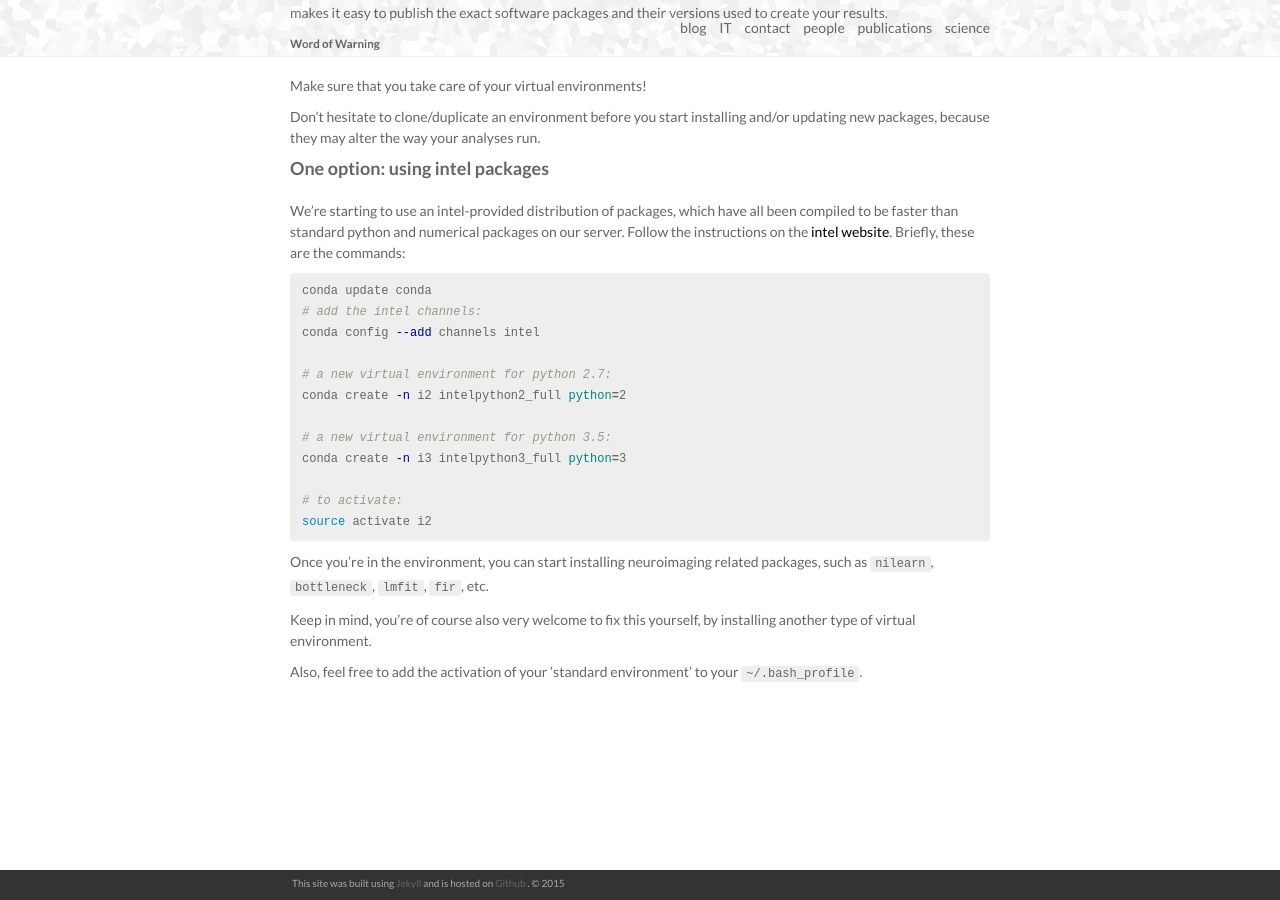
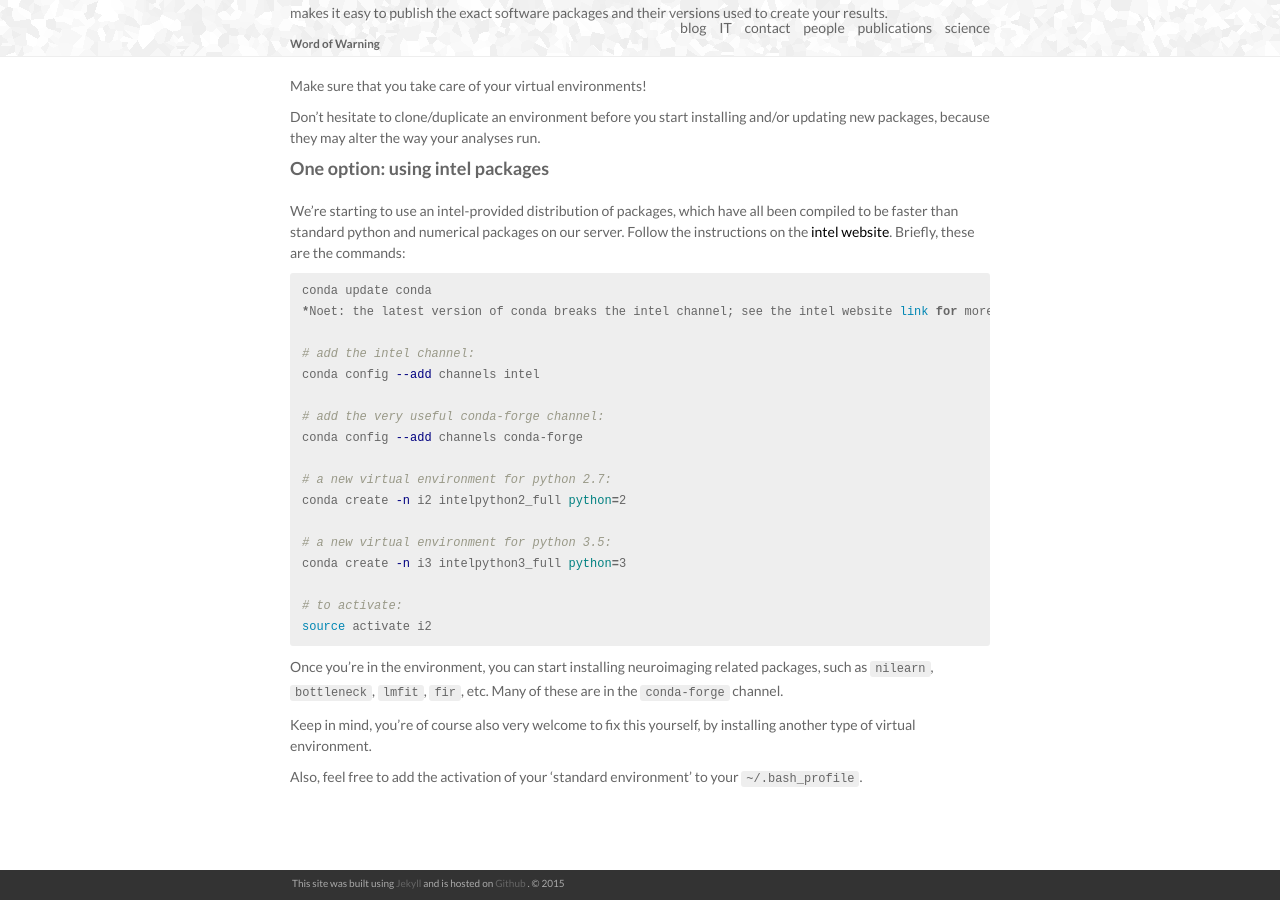
Before and after one commit to tknapen/tknapen.github.io, a Jekyll site: the page built from _IT/2016-09-14-python.markdown, in a window 1280 px wide and 900 px high, scrolled down 891 px. Built offline with Jekyll 4.4.1, drawn with Linux system fonts in a browser that asks for light colours; nearby versions of some CDN libraries.

Commit message:
added some extra info to the python install page

```diff
--- a/_IT/2016-09-14-python.markdown
+++ b/_IT/2016-09-14-python.markdown
@@ -58,8 +58,13 @@ We're starting to use an intel-provided distribution of packages, which have all
 Briefly, these are the commands:
 {% highlight bash %}
 conda update conda
-# add the intel channels:
+*Noet: the latest version of conda breaks the intel channel; see the intel website link for more information.*
+
+# add the intel channel:
 conda config --add channels intel
+
+# add the very useful conda-forge channel:
+conda config --add channels conda-forge
 
 # a new virtual environment for python 2.7:
 conda create -n i2 intelpython2_full python=2
@@ -71,7 +76,7 @@ conda create -n i3 intelpython3_full python=3
 source activate i2
 {% endhighlight %}
 
-Once you're in the environment, you can start installing neuroimaging related packages, such as `nilearn`, `bottleneck`, `lmfit`, `fir`, etc.
+Once you're in the environment, you can start installing neuroimaging related packages, such as `nilearn`, `bottleneck`, `lmfit`, `fir`, etc. Many of these are in the `conda-forge` channel.
 
 Keep in mind, you're of course also very welcome to fix this yourself, by installing another type of virtual environment.
 
```
